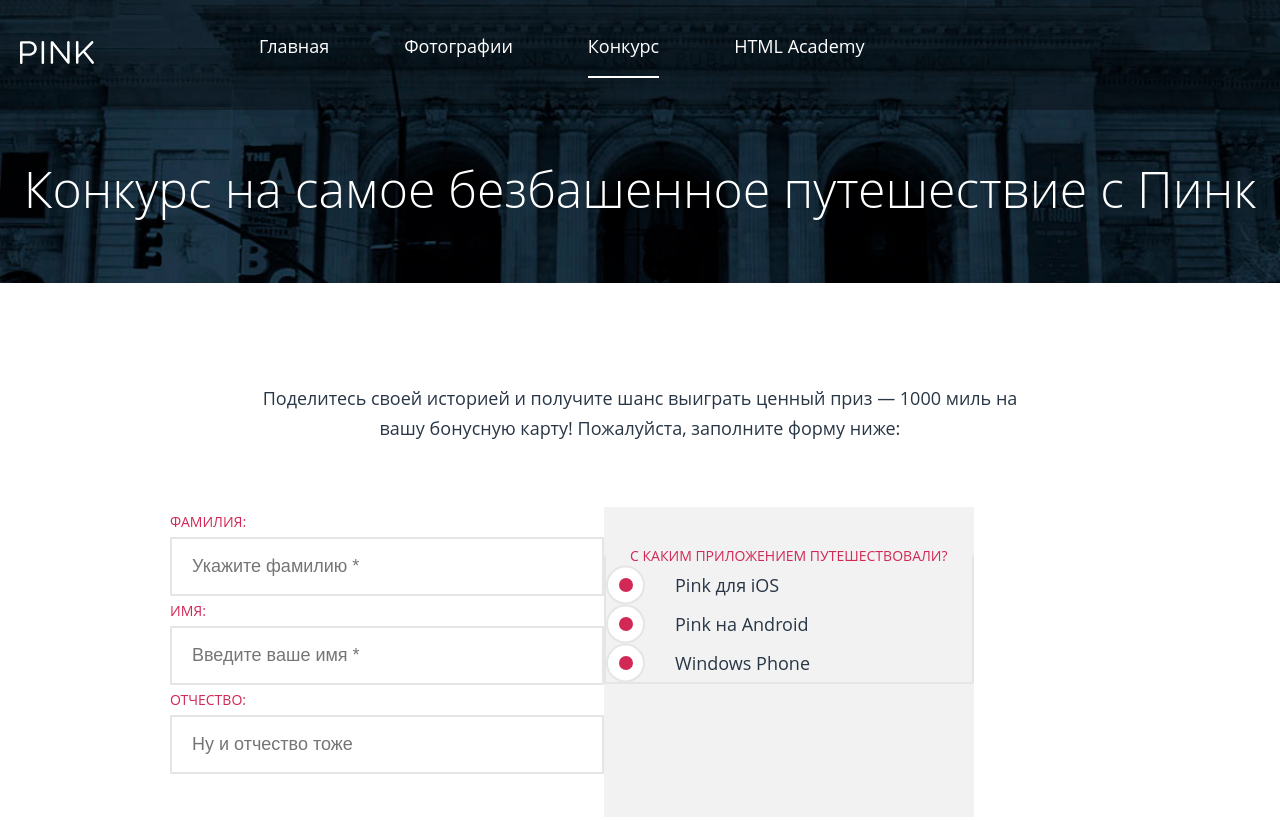
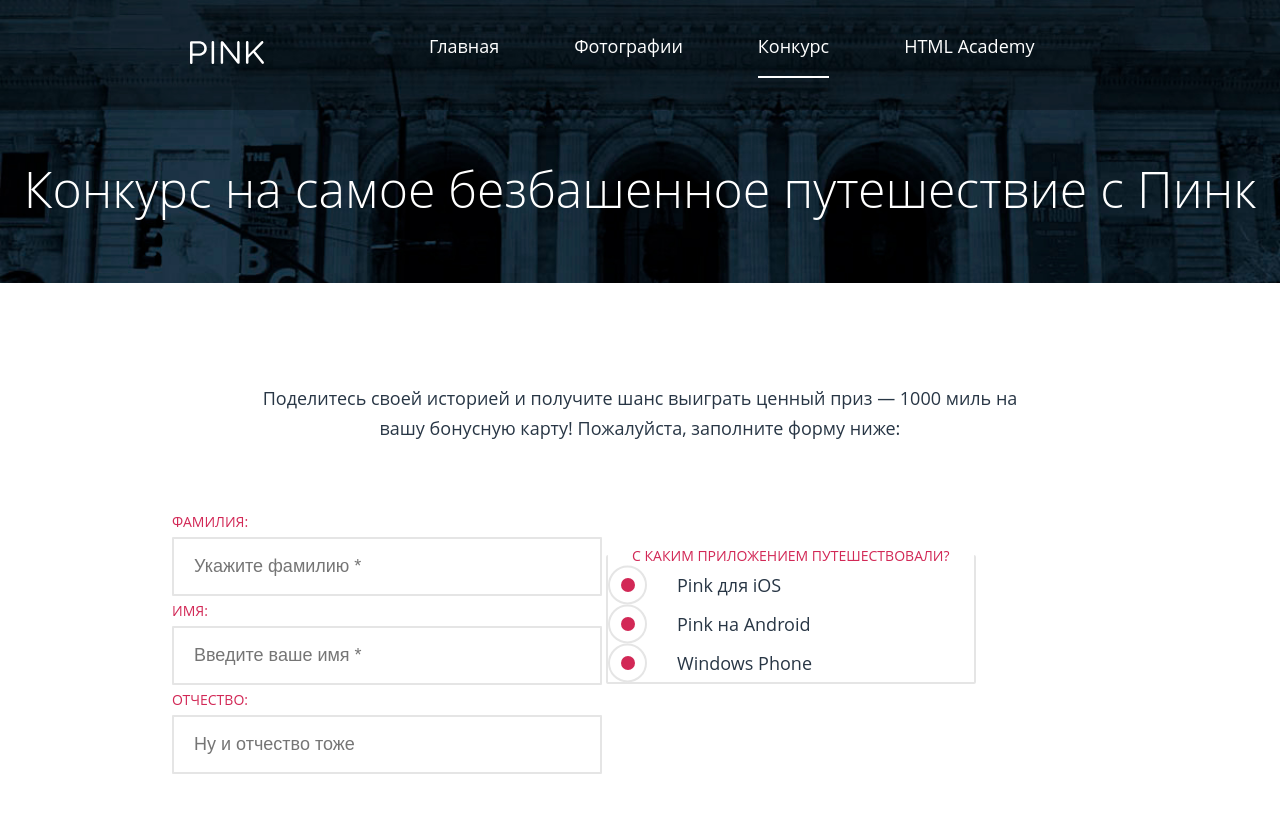
Before and after one commit to Valeriia-2/1445103-pink-24, a website: page source/form.html in a window 1280 px wide. Shown: the top 820 px of the page. Drawn offline with nearby package versions, Linux system fonts and the light colour scheme; files that its build step writes are made by us from their sources.

Commit message:
Правки контейнеров

```diff
--- a/source/form.html
+++ b/source/form.html
@@ -13,7 +13,8 @@
   </head>
   <body class="page-body">
     <header class="page-header">
-    <div class="page-header__nav-wrapper">
+    <div class="page-header__nav-background">
+      <div class="page-header__nav-wrapper container">
         <div class="page-header__logo-wrapper">
           <a class="page-header__logo" href="index.html">
             <img src="img/pink.svg" width="74" height="23" alt="Лого pink">
@@ -44,6 +45,7 @@
               </li>
             </ul>
         </nav>
+      </div>
     </div>
       <div class="header-title__wrapper">
         <h1 class="header-title">Конкурс на самое безбашенное путешествие с Пинк</h1>
--- a/source/less/components/form-registration.less
+++ b/source/less/components/form-registration.less
@@ -30,6 +30,7 @@
 
   @media (min-width: @tablet-width) {
     order: 4;
+    background-color: transparent;
   }
 
   @media (min-width: @desktop-width) {
@@ -57,6 +58,7 @@
 
   @media (min-width: @tablet-width) {
     order: 2;
+    background-color: transparent;
   }
 }
 
@@ -92,7 +94,6 @@
 
 .form-registration__fieldset {
   position: relative;
-  margin: 0;
   padding: 0;
   border: none;
 
--- a/source/less/components/main-nav.less
+++ b/source/less/components/main-nav.less
@@ -80,6 +80,7 @@
 .main-nav--opened {
   z-index: 2;
   position: absolute;
+  right: 0;
 }
 
 .main-nav--opened .main-nav__toggle {
--- a/source/less/components/page-footer.less
+++ b/source/less/components/page-footer.less
@@ -10,7 +10,6 @@
   @media (min-width: @desktop-width) {
     padding-top: 71px;
     padding-bottom: 71px;
-    margin: 0 75px;
   }
 }
 
--- a/source/less/components/page-header.less
+++ b/source/less/components/page-header.less
@@ -52,7 +52,6 @@
 .page-header__logo {
   display: block;
   height: 69px;
-  background-color: fade(@black, 30%);
 
   @media (min-width: @tablet-width) {
     height: 109px;
@@ -74,14 +73,16 @@
   }
 }
 
+.page-header__nav-wrapper {
+  position: relative;
+}
+
 @media (min-width: @desktop-width) {
   .page-header__nav-wrapper {
     display: flex;
     align-items: center;
     align-content: center;
     justify-content: center;
-    background-color: fade(@black, 30%);
-    background-position: 100%;
   }
 
   .page-header__logo {
@@ -90,3 +91,8 @@
     margin-right: 165px;
   }
 }
+
+.page-header__nav-background {
+  background-color: fade(@black, 30%);
+  background-position: 100%;
+}
```
Also changed, not shown: source/catalog.html (+3 -1 lines), source/index.html (+3 -1 lines). Lines whose indentation alone changed are shown as unchanged.
